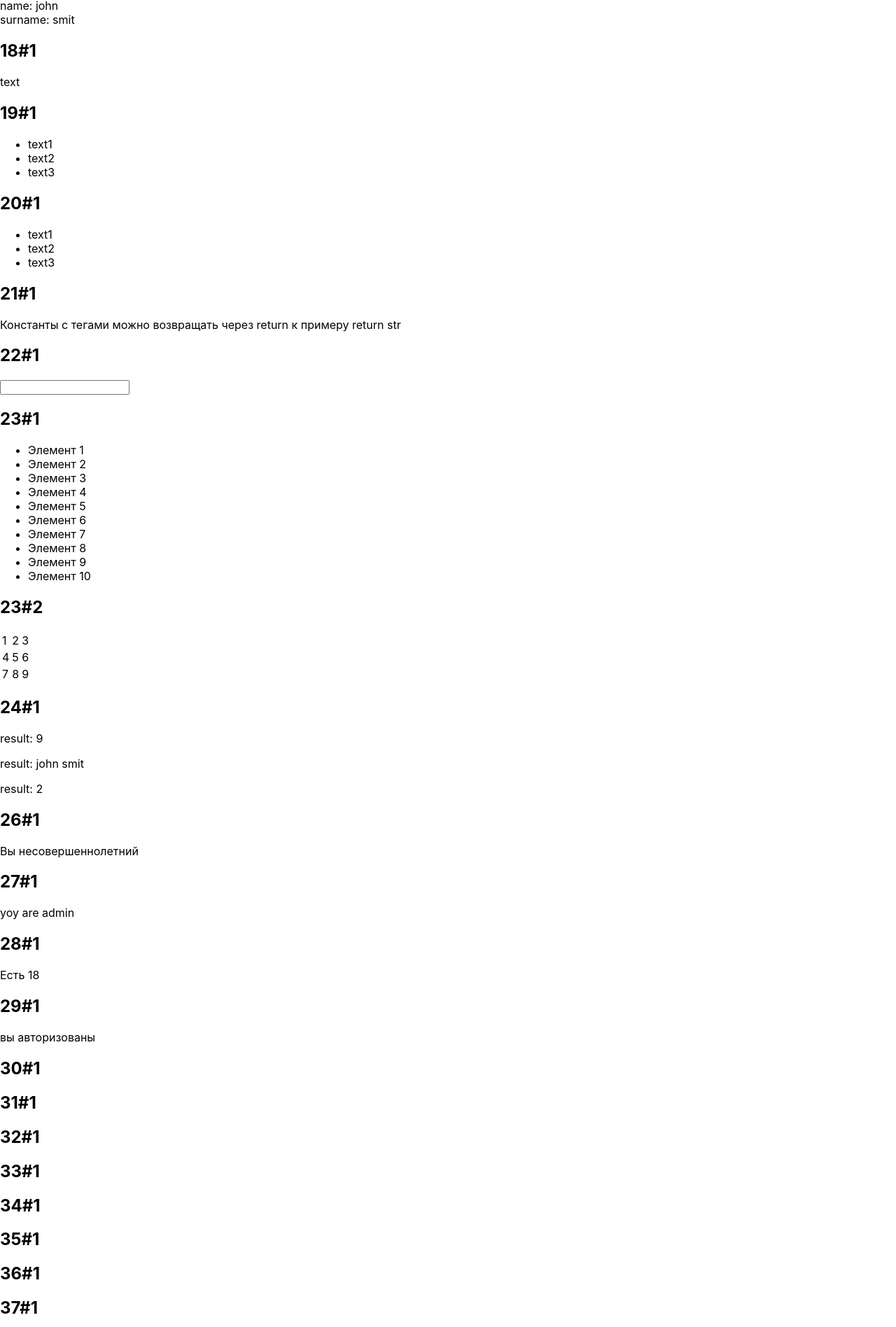
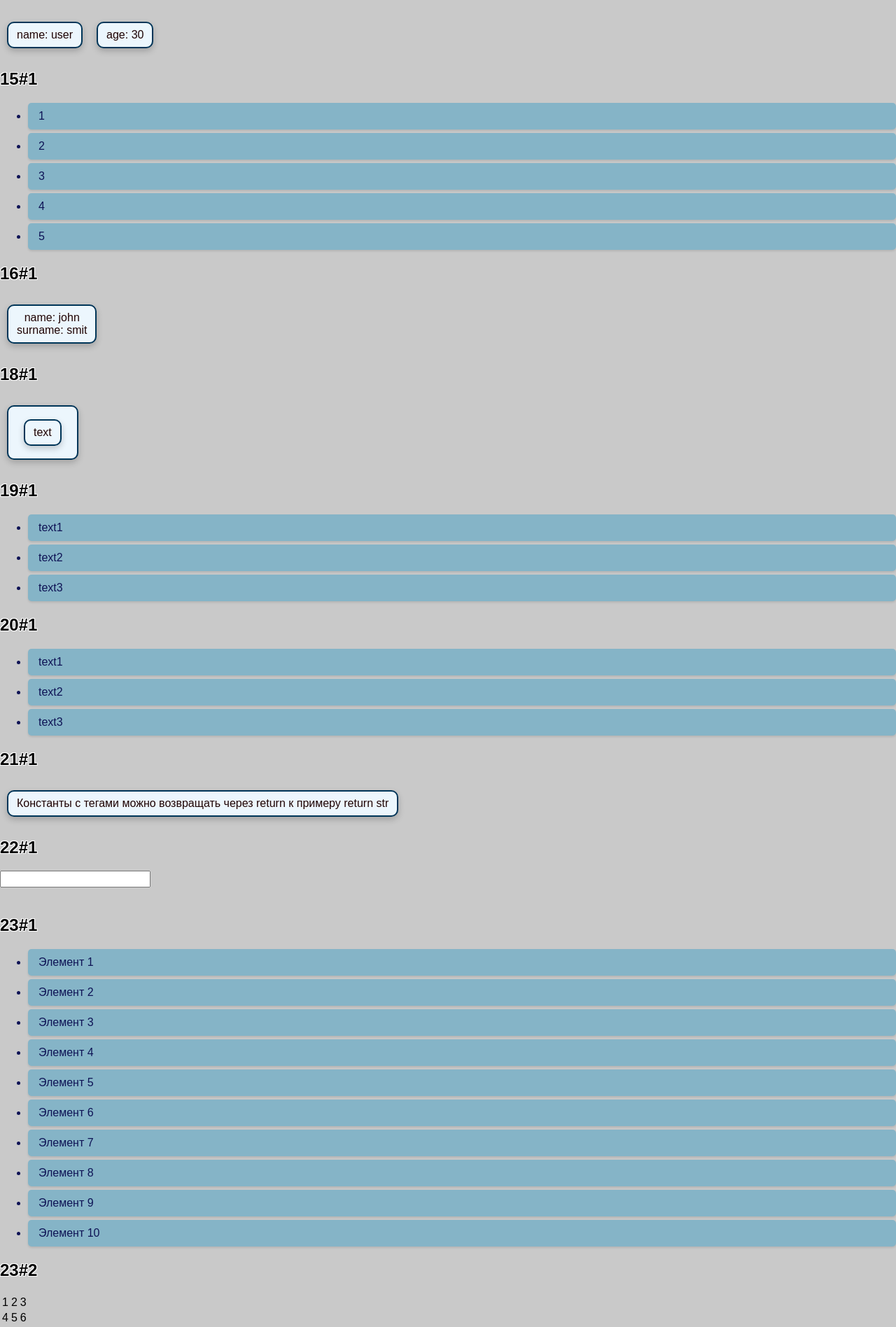
Before and after one commit to Sumr4kk/react, a React (Create React App) app in the folder my-app/: page / in a window 1280 px wide. Shown: the part 773-2669 px from the top of the page at 70% size. Built offline with nearby package versions, Linux system fonts and the light colour scheme.

Commit message:
31-33 задачи

```diff
--- a/my-app/src/App.css
+++ b/my-app/src/App.css
@@ -36,3 +36,60 @@
     transform: rotate(360deg);
   }
 }
+
+h2 {
+
+    color: rgb(3, 3, 3);
+    text-shadow:
+    -1px -1px 0 rgb(255, 255, 255),
+    1px -1px 0 rgb(255, 254, 254),
+    -1px 1px 0 rgb(255, 255, 255),
+    1px 1px 0 rgb(255, 255, 255);
+
+}
+
+p, input {
+  margin-bottom: 20px;
+  font-size:16px;
+  text-align:center;
+  color:#1f0303;
+}
+
+ul, li {
+  margin-bottom: 20px;
+  font-size:16px;
+  text-align:left;
+  color:#0e1355;
+}
+
+p, button {
+  display: inline-block;
+  padding: 8px 12px;
+  margin: 10px;
+  border: 2px solid #003558;
+  border-radius: 10px;
+  background-color: #ecf6fd;
+  box-shadow: 0px 4px 10px rgba(0,0,0,0.2); /* Тень */
+}
+
+
+button {
+  padding: 8px 12px;
+  margin: 10px;
+  border: 2px solid #3498db;
+  box-shadow: 0px 4px 10px rgba(0,0,0,0.2);
+}
+
+body {
+  background-color: #c9c9c9;
+  margin: 0;
+  font-family: Arial, sans-serif;
+}
+li {
+  background-color: #85b4c7;
+  border-radius: 5px; /* Закругленные углы */
+  box-shadow: 0 2px 3px rgba(0, 0, 0, 0.1); /* Тень */
+  margin: 5px 0; /* Отступы между элементами */
+  padding: 10px 15px; /* Внутренние отступы */
+
+}
--- a/my-app/src/App.js
+++ b/my-app/src/App.js
@@ -1,4 +1,5 @@
 import React from 'react';
+import './App.css';
 
 function App() {
   const attr = 'block';
@@ -35,8 +36,28 @@ function App() {
 const isAuth = true;
 const isAuth2 = true;
 
+function getDigitsSum(str){
+  let sum = 0;
+  for (let i = 0; i < str.length; i++){
+    sum += parseInt(str[i])
+  }
+   return sum;
+}
+
+const sum = getDigitsSum("123")
+
+function show1() {
+  alert(1);
+}
+
+function show2() {
+  alert(2);
+}
+
+
   return (
     <div className={attr}>
+      <h2>1-12 TASKS</h2>
       <ul>
         <li>I’m beginning to feel like a Rap God, Rap God</li>
         <li>All my people from the front to the back nod, back nod</li>
@@ -147,77 +168,19 @@ const isAuth2 = true;
 {isAuth && <p>вы авторизованы</p>}
 <h2>30#1</h2>
 {!isAuth2 && <p>вы авторизованы</p>}
+<p>Условие False(если не авторизован !isAuth2)</p>
 
 <h2>31#1</h2>
+<p>Сумма цифр числа 123 равна {sum} </p>
+
 <h2>32#1</h2>
+<p>Сумма цифр числа 12345 = {getDigitsSum("12345")}</p>
+
 <h2>33#1</h2>
-<h2>34#1</h2>
-<h2>35#1</h2>
-<h2>36#1</h2>
-<h2>37#1</h2>
-<h2>38#1</h2>
-<h2>39#1</h2>
-<h2>40#1</h2>
-<h2>41#1</h2>
-<h2>42#1</h2>
-<h2>43#1</h2>
-<h2>44#1</h2>
-<h2>45#1</h2>
-<h2>46#1</h2>
-<h2>47#1</h2>
-<h2>48#1</h2>
-<h2>49#1</h2>
-<h2>50#1</h2>
-<h2>51#1</h2>
-<h2>52#1</h2>
-<h2>53#1</h2>
-<h2>54#1</h2>
-<h2>55#1</h2>
-<h2>56#1</h2>
-<h2>57#1</h2>
-<h2>58#1</h2>
-<h2>59#1</h2>
-<h2>60#1</h2>
-<h2>61#1</h2>
-<h2>62#1</h2>
-<h2>63#1</h2>
-<h2>64#1</h2>
-<h2>65#1</h2>
-<h2>66#1</h2>
-<h2>67#1</h2>
-<h2>68#1</h2>
-<h2>69#1</h2>
-<h2>70#1</h2>
-<h2>71#1</h2>
-<h2>72#1</h2>
-<h2>73#1</h2>
-<h2>74#1</h2>
-<h2>75#1</h2>
-<h2>76#1</h2>
-<h2>77#1</h2>
-<h2>78#1</h2>
-<h2>79#1</h2>
-<h2>80#1</h2>
-<h2>81#1</h2>
-<h2>82#1</h2>
-<h2>83#1</h2>
-<h2>84#1</h2>
-<h2>85#1</h2>
-<h2>86#1</h2>
-<h2>87#1</h2>
-<h2>88#1</h2>
-<h2>89#1</h2>
-<h2>90#1</h2>
-<h2>91#1</h2>
-<h2>92#1</h2>
-<h2>93#1</h2>
-<h2>94#1</h2>
-<h2>95#1</h2>
-<h2>96#1</h2>
-<h2>97#1</h2>
-<h2>98#1</h2>
-<h2>99#1</h2>
-<h2>100#1</h2>
+<div>
+      <button onClick={show1}>show1</button>
+      <button onClick={show2}>show2</button>
+    </div>
 
 
 
```
